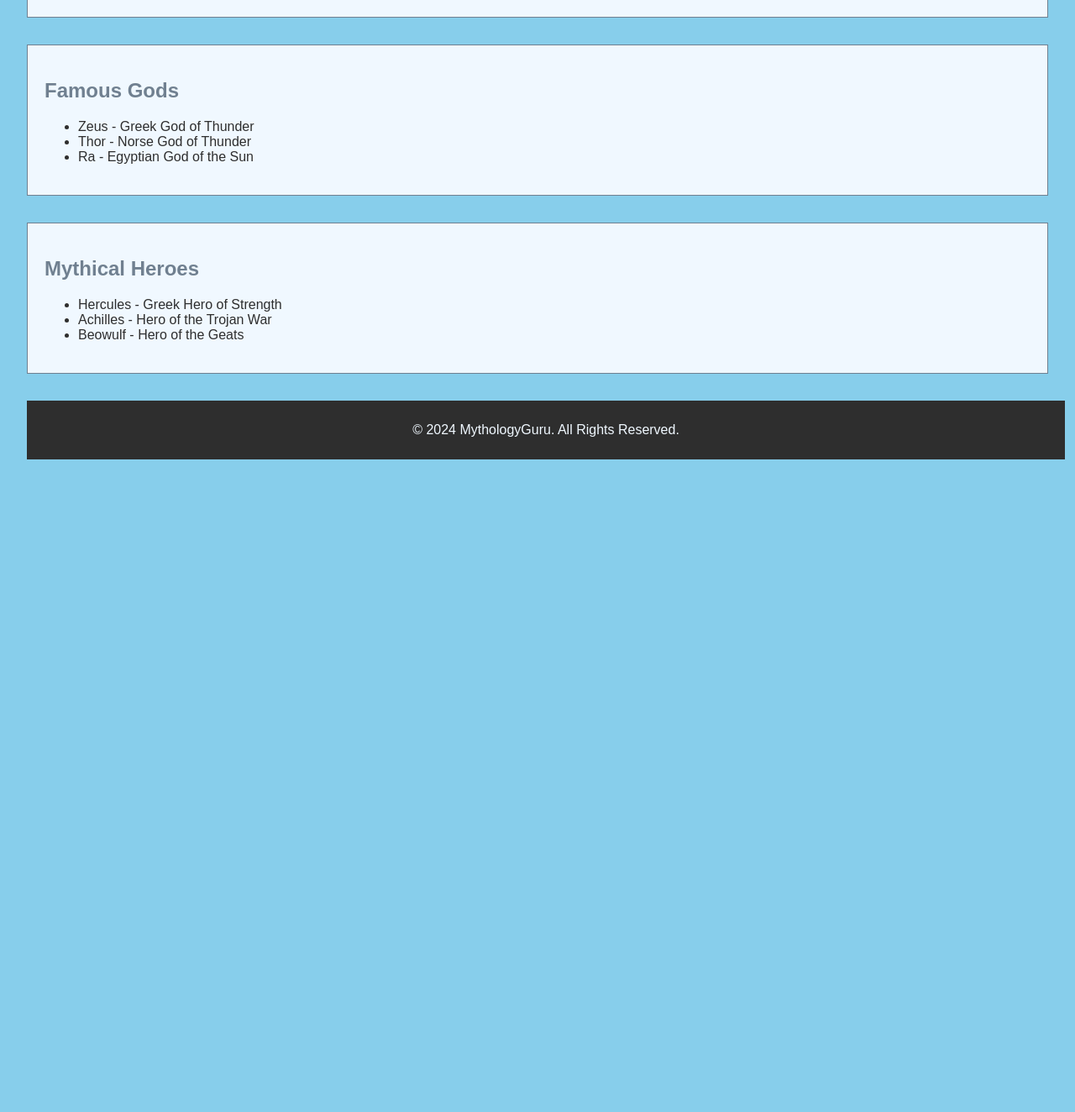
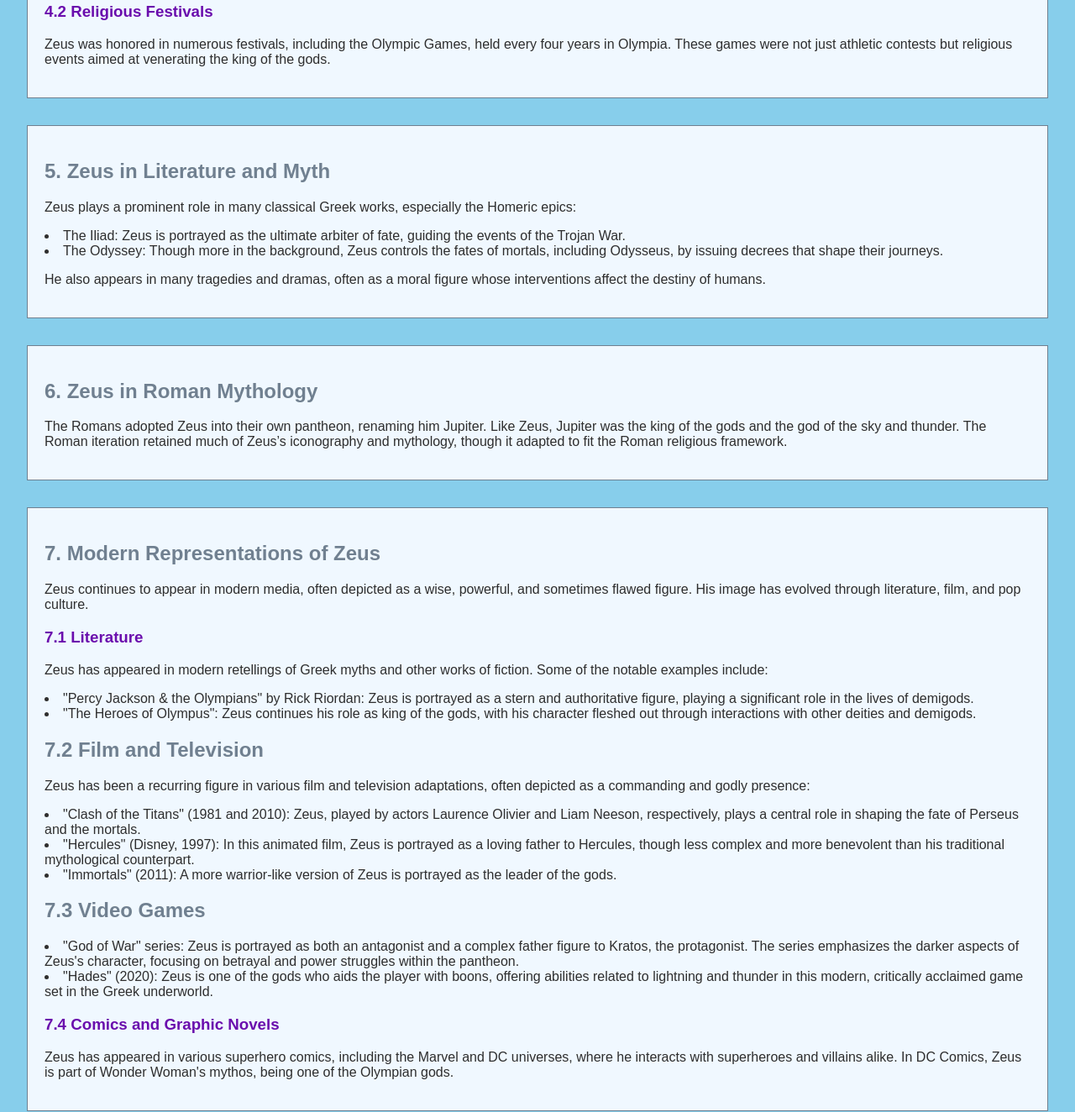
Before and after one commit to JetRobertsBCCA/Mythology_Search, a plain HTML site: page Greek/gods/zeus.html in a window 1280 px wide. Shown: the part 1796-3120 px from the top of the page at 84% size. Before the commit the page ends 2375 px from the top, so only its background shows below. Drawn offline with Linux system fonts and the light colour scheme; files whose address does not match are found by name.

Commit message:
ZeusPage Edits

```diff
--- a/Greek/gods/zeus.html
+++ b/Greek/gods/zeus.html
@@ -128,7 +128,44 @@
                 <li>Olympia: The most famous sanctuary, where the Olympic Games were held in Zeus's honor. His colossal statue, created by Phidias, was one of the Seven Wonders of the Ancient World.</li>
                 <li>Dodona: An ancient oracle dedicated to Zeus, where priests interpreted the rustling of oak leaves as divine messages.</li>
                 <li>Athens: The Temple of Olympian Zeus, a massive structure, was one of the largest temples in ancient Greece.</li></p>
+            <h3>4.2 Religious Festivals</h3>
+            <p>Zeus was honored in numerous festivals, including the Olympic Games, held every four years in Olympia. These games were not just athletic contests but religious events aimed at venerating the king of the gods.</p>
         </section>
+
+        <section id="5. Zeus in myth">
+            <h2>5. Zeus in Literature and Myth</h2>
+            <p>Zeus plays a prominent role in many classical Greek works, especially the Homeric epics:
+
+                <li>The Iliad: Zeus is portrayed as the ultimate arbiter of fate, guiding the events of the Trojan War.</li>
+                <li>The Odyssey: Though more in the background, Zeus controls the fates of mortals, including Odysseus, by issuing decrees that shape their journeys.</li>
+                <p>He also appears in many tragedies and dramas, often as a moral figure whose interventions affect the destiny of humans.</p></p>
+        </section>
+
+        <section id="6. Zeus in Roman Mythology">
+            <h2>6. Zeus in Roman Mythology</h2>
+            <p>The Romans adopted Zeus into their own pantheon, renaming him Jupiter. Like Zeus, Jupiter was the king of the gods and the god of the sky and thunder. The Roman iteration retained much of Zeus’s iconography and mythology, though it adapted to fit the Roman religious framework.</p>
+        </section>
+
+        <section id="7. Modern Representations of Zeus">
+            <h2>7. Modern Representations of Zeus</h2>
+            <p>Zeus continues to appear in modern media, often depicted as a wise, powerful, and sometimes flawed figure. His image has evolved through literature, film, and pop culture.</p>
+            <h3>7.1 Literature</h3>
+            <p>Zeus has appeared in modern retellings of Greek myths and other works of fiction. Some of the notable examples include:</p>
+            <li>"Percy Jackson & the Olympians" by Rick Riordan: Zeus is portrayed as a stern and authoritative figure, playing a significant role in the lives of demigods.</li>
+            <li>"The Heroes of Olympus": Zeus continues his role as king of the gods, with his character fleshed out through interactions with other deities and demigods.</li>
+            <h2>7.2 Film and Television</h2>
+            <p>Zeus has been a recurring figure in various film and television adaptations, often depicted as a commanding and godly presence:</p>
+            <li>"Clash of the Titans" (1981 and 2010): Zeus, played by actors Laurence Olivier and Liam Neeson, respectively, plays a central role in shaping the fate of Perseus and the mortals.</li>
+            <li>"Hercules" (Disney, 1997): In this animated film, Zeus is portrayed as a loving father to Hercules, though less complex and more benevolent than his traditional mythological counterpart.</li>
+            <li>"Immortals" (2011): A more warrior-like version of Zeus is portrayed as the leader of the gods.</li>
+            <h2>7.3 Video Games</h2>
+            <li>"God of War" series: Zeus is portrayed as both an antagonist and a complex father figure to Kratos, the protagonist. The series emphasizes the darker aspects of Zeus's character, focusing on betrayal and power struggles within the pantheon.</li>
+            <li>"Hades" (2020): Zeus is one of the gods who aids the player with boons, offering abilities related to lightning and thunder in this modern, critically acclaimed game set in the Greek underworld.</li>
+            <h3>7.4 Comics and Graphic Novels</h3>
+            <p>Zeus has appeared in various superhero comics, including the Marvel and DC universes, where he interacts with superheroes and villains alike. In DC Comics, Zeus is part of Wonder Woman's mythos, being one of the Olympian gods.</p>
+        </section>
+
+
 
         <section id="gods">
             <h2>Famous Gods</h2>
@@ -154,5 +191,6 @@
     </footer>
 
     <script src="scripts.js"></script> <!-- Link to the external JavaScript file -->
+    </main>
 </body>
 </html>
```
